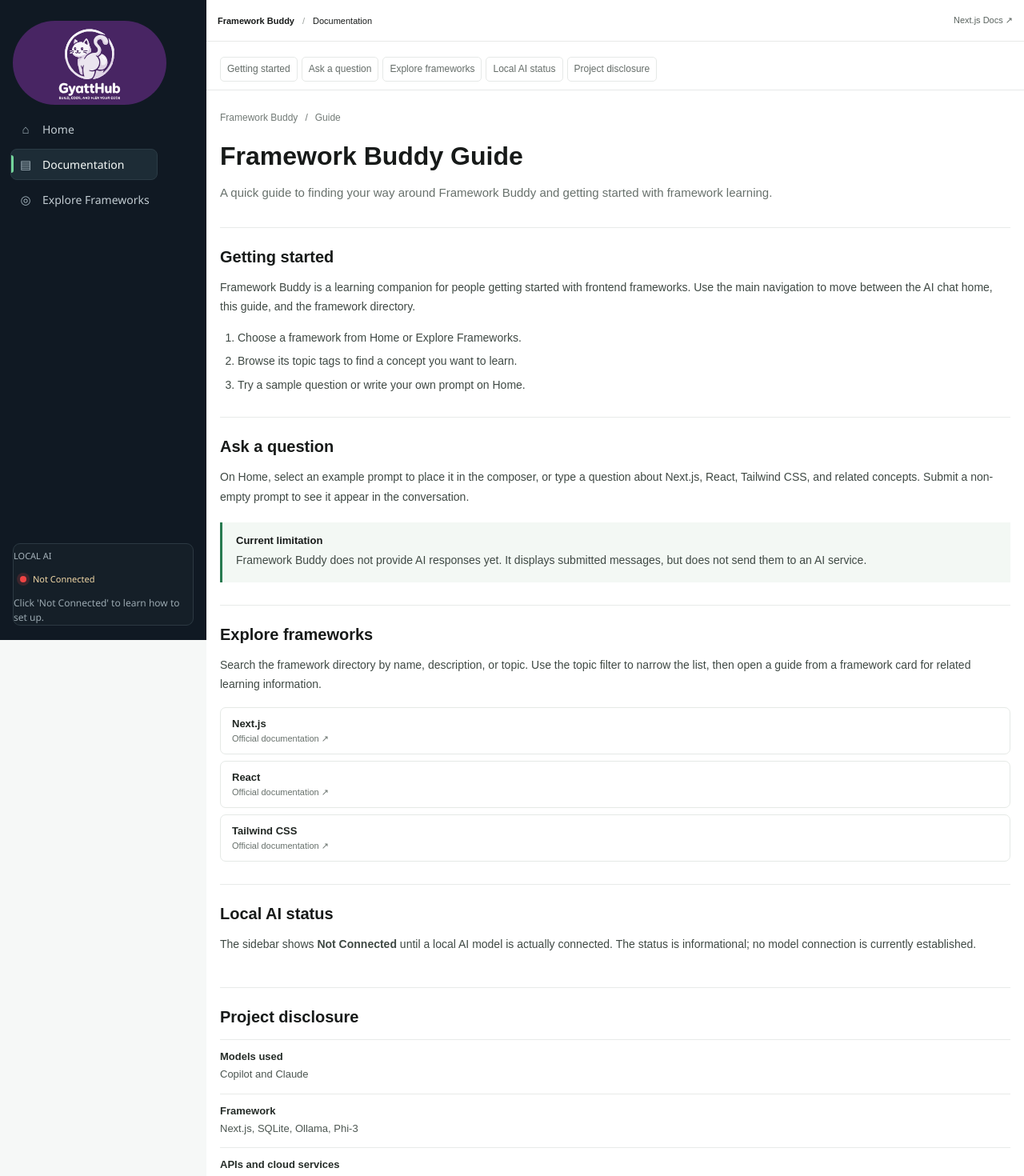
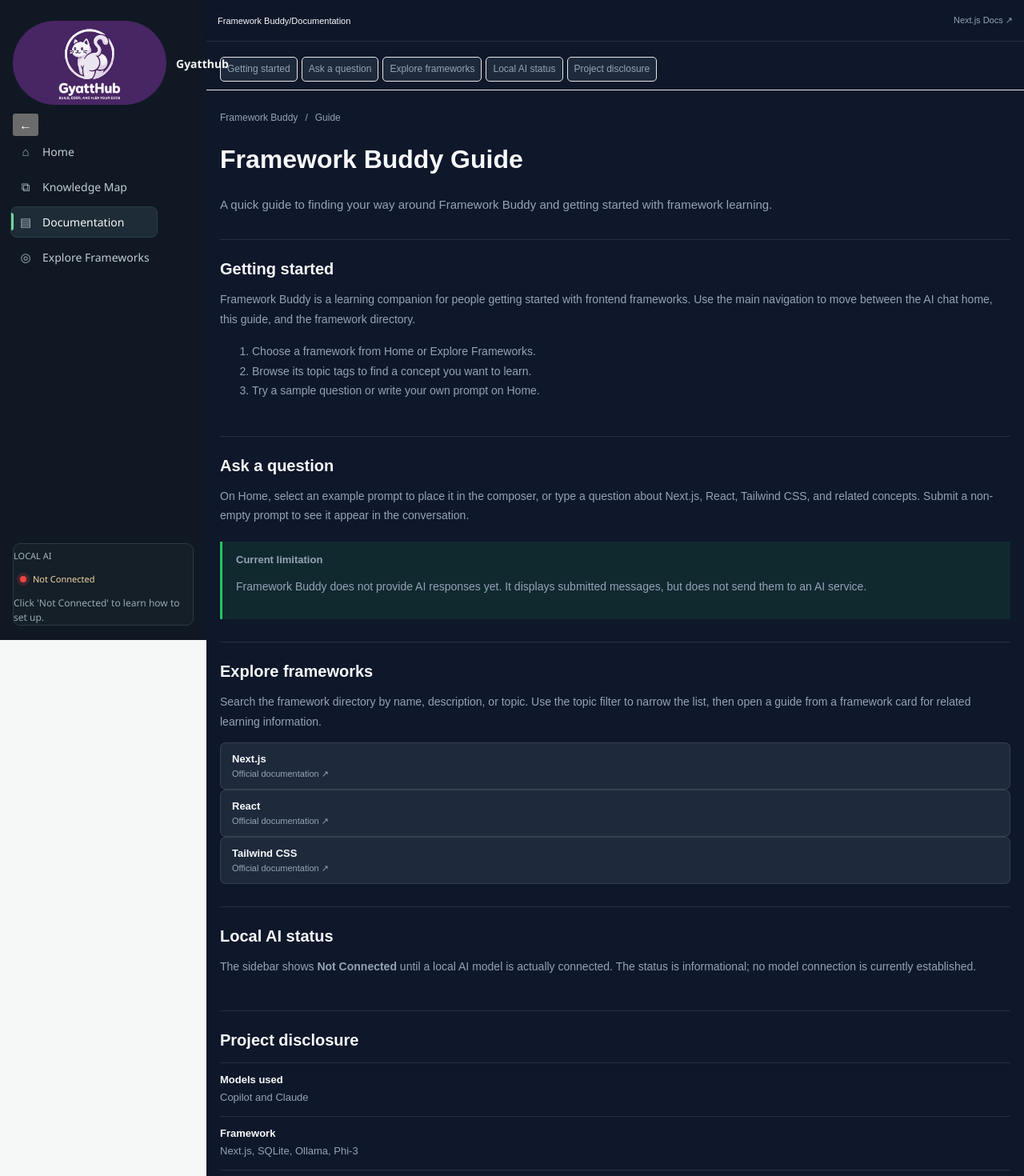
Before and after one commit to ProbablyFine08/Gyatthub, a Next.js app: page /docs in a window 1280 px wide. Shown: the top 1470 px of the page at 80% size. Built offline with nearby package versions, Linux system fonts and the light colour scheme; no server answers.

Commit message:
Added a knowledge map and replaced the names to gyatthub

```diff
--- a/src/app/docs/page.js
+++ b/src/app/docs/page.js
@@ -84,7 +84,7 @@
               </div>
               <div>
                 <dt>Existing code and assets</dt>
-                <dd><a href="https://github.com/ProbablyFine08/Gyatthub" target="_blank" rel="noreferrer">Framework Buddy repository <span aria-hidden="true">↗</span></a></dd>
+                <dd><a style={{ color: '#73d59b' }} href="https://github.com/ProbablyFine08/Gyatthub" target="_blank" rel="noreferrer">Framework Buddy repository <span aria-hidden="true">↗</span></a></dd>
               </div>
               <div>
                 <dt>AI development tools</dt>
--- a/src/app/globals.css
+++ b/src/app/globals.css
@@ -754,6 +754,7 @@
 
 .app-content {
   min-width: 0;
+  background-color: var(--bg-page);
 }
 
 .page-panel {
@@ -785,7 +786,7 @@
 
 .home-heading .eyebrow {
   margin-bottom: 18px;
-  color: var(--green);
+  color: #73d59b;
   font-weight: 700;
 }
 
@@ -978,7 +979,7 @@
 
 .text-link,
 .framework-card-link {
-  color: #176c47;
+  color: #73d59b;
   font-size: 13px;
   font-weight: 700;
 }
@@ -1082,7 +1083,7 @@
 
 .page-heading .eyebrow {
   margin-bottom: 11px;
-  color: var(--green);
+  color: var(--text-secondary);
   font-weight: 700;
 }
 
@@ -1167,8 +1168,8 @@
 
 .docs-page {
   min-height: 100vh;
-  background: #fff;
-  color: #171a19;
+  background: var(--bg-page);
+  color: var(--text-primary);
   font-family: Arial, Helvetica, sans-serif;
 }
 
@@ -1182,90 +1183,51 @@
   justify-content: space-between;
   gap: 20px;
   padding: 0 30px;
-  border-bottom: 1px solid #e7e9e8;
-  background: rgba(255, 255, 255, 0.96);
+  border-bottom: 1px solid var(--border-soft);
+  background: rgba(15, 23, 42, 0.96);
   font-size: 13px;
-}
-
-.docs-product {
-  font-weight: 700;
-}
-
-.docs-divider {
-  margin: 0 10px;
-  color: #9aa09d;
+  color: var(--text-primary);
 }
 
 .docs-header a {
-  color: #59625e;
-}
-
-.docs-layout {
-  display: grid;
-  grid-template-columns: 205px minmax(0, 720px) 170px;
-  justify-content: center;
-  gap: 44px;
-  padding: 32px 28px 80px;
-}
-
-.docs-sidebar,
-.docs-toc {
-  position: sticky;
-  top: 88px;
-  align-self: start;
-  display: grid;
-  gap: 5px;
-  max-height: calc(100vh - 110px);
-  overflow-y: auto;
-}
-
-.docs-nav-heading,
-.docs-toc > p {
-  margin: 0 0 8px;
-  color: #222725;
-  font-size: 12px;
-  font-weight: 700;
+  color: var(--text-secondary);
 }
 
 .docs-sidebar a,
 .docs-toc a {
   padding: 6px 8px;
   border-radius: 5px;
-  color: #656d69;
+  color: var(--text-secondary);
+  background-color: var(--bg-surface);
   font-size: 12px;
   line-height: 1.45;
 }
 
 .docs-sidebar a:hover,
 .docs-toc a:hover {
-  background: #f1f3f2;
-  color: #151918;
-}
-
-.docs-article {
-  min-width: 0;
-  padding-bottom: 30px;
+  background: var(--bg-surface);
+  color: var(--text-primary);
+}
+
+.docs-nav-heading,
+.docs-toc > p {
+  margin: 0 0 8px;
+  color: var(--text-primary);
+  font-size: 12px;
+  font-weight: 700;
 }
 
 .docs-breadcrumb {
   display: flex;
   gap: 9px;
   margin: 4px 0 23px;
-  color: #737b77;
+  color: var(--text-secondary);
   font-size: 12px;
-}
-
-.docs-article h1 {
-  margin: 0;
-  font-size: 40px;
-  font-weight: 650;
-  letter-spacing: 0;
-  line-height: 1.15;
 }
 
 .docs-lead {
   margin: 15px 0 30px;
-  color: #68716c;
+  color: var(--text-secondary);
   font-size: 17px;
   line-height: 1.65;
 }
@@ -1273,46 +1235,30 @@
 .docs-section {
   scroll-margin-top: 82px;
   padding: 25px 0 28px;
-  border-top: 1px solid #e8ebe9;
+  border-top: 1px solid var(--border-soft);
 }
 
 .docs-section h2 {
   margin: 0 0 14px;
   font-size: 23px;
   font-weight: 600;
-  letter-spacing: 0;
+  color: var(--text-primary);
 }
 
 .docs-section p,
 .docs-section li {
-  color: #3f4944;
+  color: var(--text-secondary);
   font-size: 14px;
   line-height: 1.75;
-}
-
-.docs-section ol {
-  display: grid;
-  gap: 5px;
-  margin: 13px 0 0;
-  padding-left: 22px;
 }
 
 .docs-callout {
   margin-top: 20px;
   padding: 15px 17px;
-  border-left: 3px solid #287a50;
-  background: #f3f8f4;
+  border-left: 3px solid var(--success);
+  background: rgba(34, 197, 94, 0.1);
   font-size: 13px;
-}
-
-.docs-callout p {
-  margin: 5px 0 0;
-}
-
-.docs-framework-links {
-  display: grid;
-  gap: 8px;
-  margin-top: 16px;
+  color: var(--text-secondary);
 }
 
 .docs-framework-links a {
@@ -1321,27 +1267,28 @@
   justify-content: space-between;
   gap: 12px;
   padding: 12px 14px;
-  border: 1px solid #e5e9e6;
+  border: 1px solid var(--border-soft);
   border-radius: 7px;
-  color: #202622;
+  color: var(--text-primary);
   font-size: 13px;
   font-weight: 600;
+  background: var(--bg-surface);
 }
 
 .docs-framework-links a:hover {
-  border-color: #a9c6b3;
-  background: #f8fbf8;
+  border-color: var(--accent-indigo);
+  background: rgba(129, 140, 248, 0.1);
 }
 
 .docs-framework-links a span {
-  color: #68716c;
+  color: var(--text-secondary);
   font-size: 11px;
   font-weight: 400;
 }
 
 .project-disclosure {
   margin: 16px 0 0;
-  border-top: 1px solid #e8ebe9;
+  border-top: 1px solid var(--border-soft);
 }
 
 .project-disclosure > div {
@@ -1349,18 +1296,18 @@
   grid-template-columns: minmax(180px, 0.8fr) minmax(0, 1fr);
   gap: 18px;
   padding: 13px 0;
-  border-bottom: 1px solid #e8ebe9;
+  border-bottom: 1px solid var(--border-soft);
 }
 
 .project-disclosure dt {
-  color: #252c28;
+  color: var(--text-primary);
   font-size: 13px;
   font-weight: 600;
 }
 
 .project-disclosure dd {
   margin: 0;
-  color: #4d5752;
+  color: var(--text-secondary);
   font-size: 13px;
   line-height: 1.55;
   overflow-wrap: anywhere;
@@ -1492,6 +1439,70 @@
   margin: 0;
 }
 
+/* Knowledge Map Styles */
+.knowledge-map-container {
+  margin-top: 40px;
+  padding: 24px;
+  background: var(--bg-surface);
+  border: 1px solid var(--border-soft);
+  border-radius: 30px;
+}
+
+.knowledge-grid {
+  display: grid;
+  grid-template-columns: repeat(auto-fit, minmax(300px, 1fr));
+  gap: 32px;
+}
+
+.framework-cluster {
+  display: flex;
+  flex-direction: column;
+  gap: 16px;
+}
+
+.cluster-title {
+  margin: 0;
+  font-size: 1.2rem;
+  color: var(--text-primary);
+  border-left: 4px solid var(--accent-indigo);
+  padding-left: 12px;
+}
+
+.concept-cloud {
+  display: flex;
+  flex-wrap: wrap;
+  gap: 10px;
+}
+
+.concept-node {
+  padding: 6px 12px;
+  border-radius: 999px;
+  font-size: 0.85rem;
+  font-weight: 500;
+  transition: all 0.2s ease;
+  border: 1px solid transparent;
+}
+
+.concept-node.locked {
+  background: var(--bg-sidebar-alt);
+  color: var(--text-sidebar);
+  border-color: var(--border-soft);
+  opacity: 0.6;
+}
+
+.concept-node.introduced {
+  background: var(--accent-indigo-soft);
+  color: var(--accent-indigo);
+  border-color: var(--accent-indigo);
+}
+
+.concept-node.learned {
+  background: var(--success);
+  color: white;
+  box-shadow: 0 0 15px rgba(34, 197, 94, 0.3);
+}
+
+
 .ai-message {
   display: flex;
   align-items: flex-start;
--- a/src/components/AppShell.js
+++ b/src/components/AppShell.js
@@ -7,6 +7,7 @@
 
 const navigation = [
   { label: "Home", href: "/", icon: "⌂" },
+  { label: "Knowledge Map", href: "/knowledge-map", icon: "⧉" },
   { label: "Documentation", href: "/docs", icon: "▤" },
   { label: "Explore Frameworks", href: "/explore", icon: "◎" },
 ];
@@ -15,6 +16,7 @@
   const pathname = usePathname();
   const [isConnected, setIsConnected] = useState(false);
   const [showGuide, setShowGuide] = useState(false);
+  const [isCollapsed, setIsCollapsed] = useState(false);
 
   useEffect(() => {
     async function checkConnection() {
@@ -32,11 +34,22 @@
 
   return (
     <div className="app-shell">
-      <aside className="sidebar" aria-label="Framework Buddy sidebar">
+      <aside className={`sidebar ${isCollapsed ? "collapsed" : ""}`} aria-label="Gyatthub sidebar">
         <div className="sidebar-top">
-          <Link className="brand-row" href="/">
-            <img id="brand-image" src={brandLogo.src} alt="Framework Buddy" />
-          </Link>
+          <div className="brand-row">
+            <Link className="brand-logo-link" href="/">
+              <img id="brand-image" src={brandLogo.src} alt="Gyatthub" />
+            </Link>
+            {!isCollapsed && <span className="brand-name">Gyatthub</span>}
+          </div>
+
+          <button
+            className="collapse-toggle"
+            onClick={() => setIsCollapsed(!isCollapsed)}
+            aria-label={isCollapsed ? "Expand sidebar" : "Collapse sidebar"}
+          >
+            <span>{isCollapsed ? "→" : "←"}</span>
+          </button>
 
           <nav className="nav-list" aria-label="Main navigation">
             {navigation.map((item) => {
@@ -50,7 +63,7 @@
                   aria-current={active ? "page" : undefined}
                 >
                   <span aria-hidden="true" className="sidebar-icon">{item.icon}</span>
-                  <span>{item.label}</span>
+                  {!isCollapsed && <span>{item.label}</span>}
                 </Link>
               );
             })}
@@ -59,17 +72,17 @@
 
         <section className="local-ai-panel" aria-label="Local AI connection status">
           <div className="local-ai-header">
-            <span className="label">Local AI</span>
+            {!isCollapsed && <span className="label">Local AI</span>}
             <button
               onClick={() => !isConnected && setShowGuide(true)}
               className={`status-chip ${isConnected ? "" : "disconnected"}`}
               style={{ background: 'none', border: 'none', cursor: isConnected ? 'default' : 'pointer', textAlign: 'center' }}
             >
               <span className={`status-ring ${isConnected ? 'connected' : ''}`} aria-hidden="true" />
-              {isConnected ? "Connected" : "Not Connected"}
+              {!isCollapsed && <span>{isConnected ? "Connected" : "Not Connected"}</span>}
             </button>
           </div>
-          <p>{isConnected ? "Local model is active and ready." : "Click 'Not Connected' to learn how to set up."}</p>
+          {!isCollapsed && <p>{isConnected ? "Local model is active and ready." : "Click 'Not Connected' to learn how to set up."}</p>}
         </section>
       </aside>
 
@@ -78,7 +91,7 @@
           <div className="setup-modal-overlay" onClick={() => setShowGuide(false)}>
             <div className="setup-modal" onClick={(e) => e.stopPropagation()}>
               <h2>🚀 Connect Your Local AI</h2>
-              <p>To use Framework Buddy, you need to run a local LLM using Ollama.</p>
+              <p>To use Gyatthub, you need to run a local LLM using Ollama.</p>
 
               <div className="setup-steps">
                 <div className="step">
```
Also changed, not shown: src/app/knowledge-map/page.js (added, +52 -0 lines), src/app/page.js (+27 -4 lines), src/lib/metrics/store.js (added, +72 -0 lines), src/app/lessons.js (deleted).
